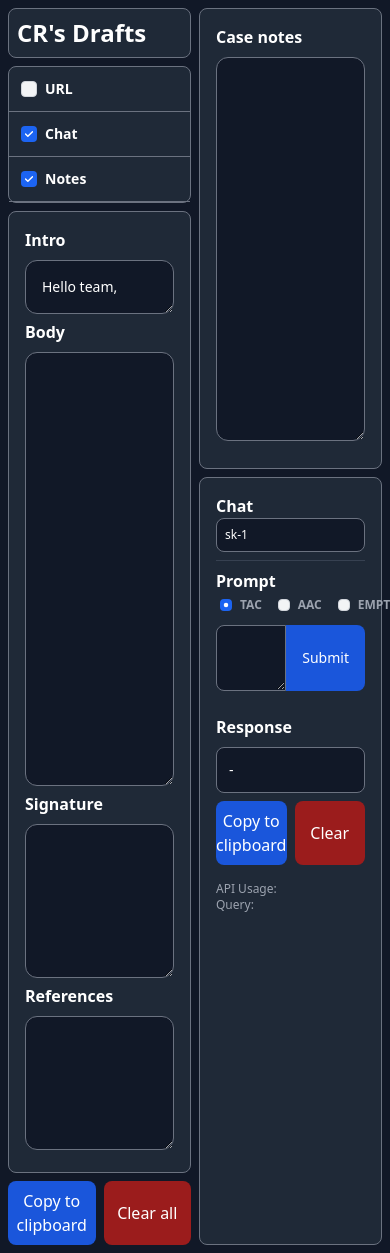
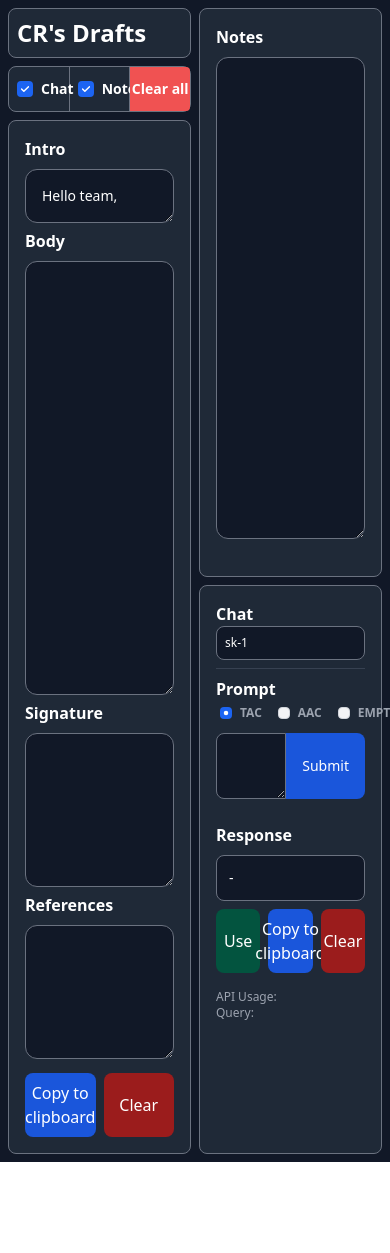
Before and after one commit to SanchezPepe/canner-drafts, a Nuxt app: page /1 in a window 390 px wide. After the commit the page ends 1162 px from the top, so only its background shows below. Built offline with nearby package versions, Linux system fonts and the light colour scheme.

Commit message:
ui improvements

```diff
--- a/components/TextArea.vue
+++ b/components/TextArea.vue
@@ -1,8 +1,7 @@
 <template>
-  <label for="header" class="font-bold"> {{ props.label }} </label>
+  <label class="font-bold"> {{ props.label }} </label>
   <textarea
     v-model="state.input"
-    id="header"
     :disabled="props.disabled"
     :rows="props.rows"
     :class="props.rows === 0 ? 'h-[90%]' : ''"
--- a/pages/[token].vue
+++ b/pages/[token].vue
@@ -9,31 +9,32 @@
         CR's Drafts
       </p>
 
-      <ul
-        class="bg-gray-800 border-gray-500 items-center mb-2 w-full text-sm font-medium text-white border rounded-lg sm:flex"
+      <div
+        class="flex bg-gray-800 border-gray-500 items-center mb-2 w-full text-sm font-medium text-white border rounded-lg sm:flex"
       >
-        <li
-          v-for="(checkbox, index) in checkboxes"
-          :key="index"
-          :class="index !== 0 ? 'sm:border-l' : ''"
-          class="w-full border-b border-gray-500 sm:border-b-0"
+        <div
+          class="flex-1 w-1/3 border-r border-gray-500"
+          v-for="checkbox in checkboxes"
         >
-          <div class="flex items-center pl-3">
+          <label
+            class="flex items-center py-3 ml-2 text-sm text-white font-semibold"
+          >
             <input
-              id="vue-checkbox-list"
               type="checkbox"
               :value="checkbox.checked"
               v-model="checkbox.checked"
-              class="w-4 h-4 text-blue-600 bg-gray-100 border-gray-300 rounded focus:ring-blue-500 dark:focus:ring-blue-600 dark:ring-offset-gray-700 dark:focus:ring-offset-gray-700 focus:ring-2 dark:bg-gray-600 dark:border-gray-500"
+              class="w-4 h-4 mr-2 text-blue-600 rounded bg-gray-100 focus:ring-blue-500 dark:focus:ring-blue-600 dark:ring-offset-gray-700 dark:focus:ring-offset-gray-700 focus:ring-2 dark:bg-gray-600 dark:border-gray-500"
             />
-            <label
-              for="vue-checkbox-list"
-              class="w-full py-3 ml-2 text-sm text-white font-semibold"
-              >{{ checkbox.label }}
+            {{ checkbox.label }}
           </label>
         </div>
-        </li>
-      </ul>
+        <button
+          @click="clearAll"
+          class="flex-1 w-1/3 rounded-r py-3 text-sm text-white font-semibold bg-red-500"
+        >
+          Clear all
+        </button>
+      </div>
 
       <div
         class="border border-gray-500 rounded-lg bg-gray-800 text-white p-4"
@@ -47,7 +48,6 @@
           :label="field.label"
           :text="field.text"
         ></TextArea>
-      </div>
 
         <!-- Buttons -->
         <div class="grid grid-cols-2 gap-2 mt-2">
@@ -58,33 +58,35 @@
             Copy to clipboard
           </button>
           <button
-          @click="clear"
+            @click="clearDraft"
             class="inline-flex items-center p-2 font-medium justify-center text-white bg-red-800 rounded-lg focus:ring-4 focus:ring-red-200 hover:bg-red-800"
           >
-          Clear all
+            Clear
           </button>
+        </div>
       </div>
     </div>
 
     <!-- Right panel -->
-    <div class="grid grid-cols-1 h-full gap-2">
+    <div class="flex flex-col space-y-2">
       <!-- Case notes -->
       <div
-        v-if="checkboxes[2].checked"
-        class="border border-gray-500 rounded-lg bg-gray-800 text-white p-4"
+        v-if="checkboxes[1].checked"
+        class="border flex-1 h-1/2 border-gray-500 rounded-lg bg-gray-800 text-white p-4"
       >
         <TextArea
-          @emitData="(data) => (notes.text = data)"
+          :key="refresh"
           :label="notes.label"
           :rows="notes.rows"
           :text="notes.text"
+          @emitData="(data) => (notes.text = data)"
         ></TextArea>
       </div>
 
       <!-- Chat -->
       <div
-        v-if="checkboxes[1].checked"
-        class="border border-gray-500 rounded-lg bg-gray-800 text-white p-4"
+        v-if="checkboxes[0].checked"
+        class="flex-1 h-1/2 border border-gray-500 rounded-lg bg-gray-800 text-white p-4"
       >
         <label for="header" class="font-bold mb-2"> Chat </label>
         <div class="flex flex-row space-x-2 items-center">
@@ -159,7 +161,13 @@
         ></p>
 
         <!-- copy to clipboard button -->
-        <div class="grid grid-cols-2 gap-2 mt-2">
+        <div class="grid grid-cols-3 gap-2 mt-2">
+          <button
+            @click="useChat"
+            class="inline-flex items-center p-2 font-medium justify-center text-white bg-green-800 rounded-lg focus:ring-4 focus:ring-red-200 hover:bg-green-800"
+          >
+            Use
+          </button>
           <button
             @click="copyChatToClipboard"
             class="inline-flex items-center p-2 font-medium justify-center text-white bg-blue-700 rounded-lg focus:ring-4 focus:ring-blue-200 hover:bg-blue-800"
@@ -182,25 +190,6 @@
             <li>{{ index }} - {{ value }}</li>
           </ul>
         </div>
-      </div>
-
-      <!-- Browser -->
-      <div v-if="checkboxes[0].checked">
-        <div class="flex">
-          <input
-            class="w-full p-3 text-sm text-white border border-gray-500 rounded-tl-lg bg-gray-900 focus:ring-blue-500 focus:border-blue-500"
-            placeholder="URL"
-            v-model="input"
-            required
-          />
-          <button
-            @click="url = input"
-            class="text-white bg-blue-700 hover:bg-blue-800 font-medium rounded-tr-lg text-sm px-4 py-2 dark:bg-blue-600"
-          >
-            Set
-          </button>
-        </div>
-        <iframe class="rounded-b-lg h-[90%] w-full" :src="url"></iframe>
       </div>
     </div>
   </div>
@@ -243,21 +232,16 @@ export default {
         },
       },
       notes: {
-        label: "Case notes",
+        label: "Notes",
         text: "",
         rows: 0,
       },
       refresh: 0,
       loading: false,
       checkboxes: [
-        { value: "url", label: "URL", checked: false },
         { value: "chat", label: "Chat", checked: true },
         { value: "notes", label: "Notes", checked: true },
       ],
-      web: {
-        input: "",
-        url: "https://example.com",
-      },
       chat: {
         options: [
           { label: "Tell a customer that", value: "TAC" },
@@ -325,7 +309,7 @@ export default {
         });
     }
 
-    function clear() {
+    function clearDraft() {
       Object.keys(state.drafter).forEach((key) => {
         state.drafter[key].text = "";
       });
@@ -333,9 +317,32 @@ export default {
       state.refresh++;
     }
 
+    function useChat() {
+      const text = state.chat.response.message.replace(/<br\s*[\/]?>/gi, "\n");
+      if (state.drafter.body.text.length > 0) {
+        state.drafter.body.text += "\n\n=========================\n";
+        state.drafter.body.text += text;
+        state.drafter.body.text += "\n=========================";
+      } else {
+        state.drafter.body.text += text;
+      }
+
+      state.refresh++;
+    }
+
     function clearChat() {
       state.chat.input = "";
       state.chat.response.message = "-";
+    }
+
+    function clearNotes() {
+      state.notes.text = "";
+    }
+
+    function clearAll() {
+      clearDraft();
+      clearChat();
+      clearNotes();
     }
 
     function copyToClipboard() {
@@ -363,9 +370,10 @@ export default {
       ...toRefs(state),
       copyToClipboard,
       copyChatToClipboard,
-      clear,
+      clearDraft,
       clearChat,
       fetchGpt3Response,
+      useChat,
     };
   },
 };
```
Lines whose indentation alone changed are shown as unchanged.
